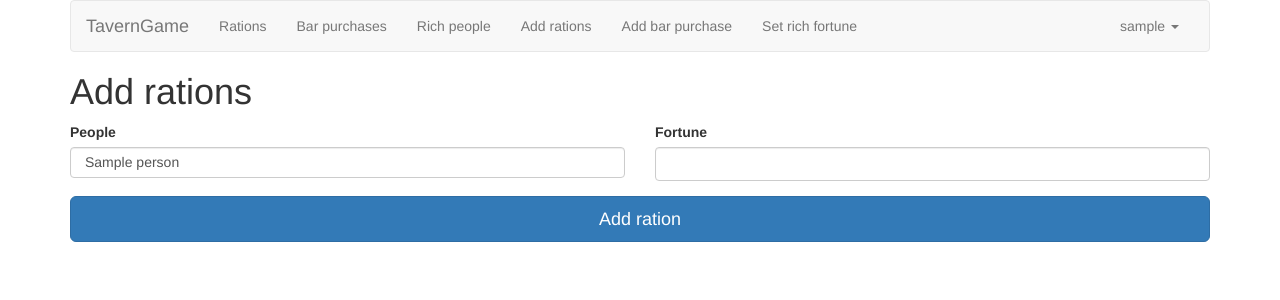
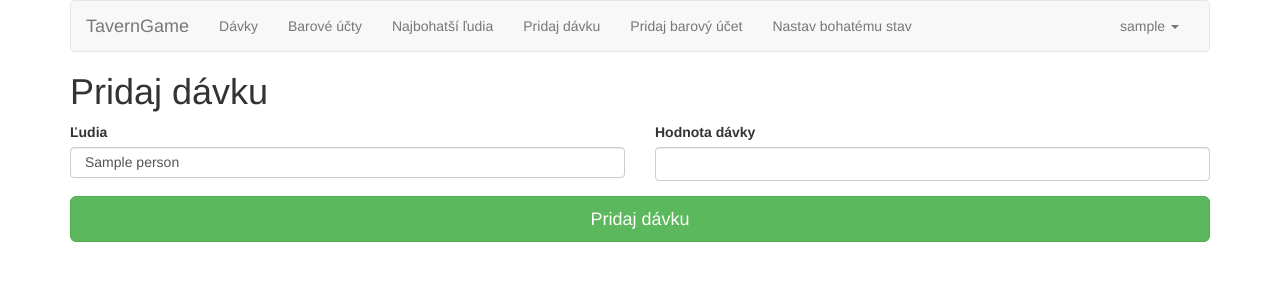
Before and after one commit to Arasid/TavernGame, a Django app: page /game/add_rations/ in a window 1280 px wide. Shown: the top 300 px of the page. Run offline with Django 3.2, Linux system fonts and the light colour scheme; a user stored in the database is signed in; tables that the repository leaves empty hold one stand-in row (values such as "Sample post"); some libraries are stand-ins or nearby versions.

Commit message:
Small changes + translations.

```diff
--- a/tavern_game/game/templates/game/add_rations.html
+++ b/tavern_game/game/templates/game/add_rations.html
@@ -1,7 +1,7 @@
 {% extends 'game/main.html' %}
 {% load widget_tweaks %}
 
-{% block title %}Add rations{% endblock %}
+{% block title %}Pridaj dávku{% endblock %}
 
 {% block style %}
     {{ block.super }}
@@ -14,7 +14,7 @@
 {% endblock %}
 
 {% block content %}
-<h1>Add rations</h1>
+<h1>Pridaj dávku</h1>
 
 {% if form.non_field_errors %}
     <div class="alert alert-danger" role="alert">
@@ -27,7 +27,7 @@
     <div class="row">
         <div class="col col-md-6">
             <div class="form-group">
-                <label for="id_person">People</label>
+                <label for="id_person">Ľudia</label>
                 <select class="form-control" id="id_person" name="person" multiple="multiple" size={{ form.person | length }}>
                     {% for person in form.person %}
                         <option
@@ -45,7 +45,7 @@
         </div>
         <div class="col col-md-6">
             <div class="form-group">
-                <label for="id_value">Fortune</label>
+                <label for="id_value">Hodnota dávky</label>
                 {{ form.value | add_class:"form-control" }}
             </div>
             {% if form.value.errors %}
@@ -57,7 +57,7 @@
     </div>
     <div class="row">
         <div class="col col-md-12">
-            <button type="submit" class="btn btn-primary btn-lg" id="add-ration-btn">Add ration</button>
+            <button type="submit" class="btn btn-success btn-lg" id="add-ration-btn">Pridaj dávku</button>
         </div>
     </div>
 </form>
--- a/tavern_game/game/templates/game/nav.html
+++ b/tavern_game/game/templates/game/nav.html
@@ -14,14 +14,14 @@
 <!-- Collect the nav links, forms, and other content for toggling -->
         <div class="collapse navbar-collapse" id="bs-example-navbar-collapse-1">
             <ul class="nav navbar-nav">
-                <li><a href="{% url 'rations' %}">Rations</a></td>
-                <li><a href="{% url 'bar_purchases' %}">Bar purchases</a></td>
-                <li><a href="{% url 'rich_people' %}">Rich people</a></td>
+                <li><a href="{% url 'rations' %}">Dávky</a></td>
+                <li><a href="{% url 'bar_purchases' %}">Barové účty</a></td>
+                <li><a href="{% url 'rich_people' %}">Najbohatší ľudia</a></td>
                 {% if user.is_authenticated %}
                     {% if user.is_staff %}
-                        <li><a href="{% url 'add_rations' %}">Add rations</a></td>
-                        <li><a href="{% url 'add_bar_purchase' %}">Add bar purchase</a></td>
-                        <li><a href="{% url 'rich_fortune' %}">Set rich fortune</a></td>
+                        <li><a href="{% url 'add_rations' %}">Pridaj dávku</a></td>
+                        <li><a href="{% url 'add_bar_purchase' %}">Pridaj barový účet</a></td>
+                        <li><a href="{% url 'rich_fortune' %}">Nastav bohatému stav</a></td>
                     {% endif %}
                 {% endif %}
             </ul>
```
Also changed, not shown: tavern_game/game/templates/game/add_bar_purchase.html (+5 -5 lines), tavern_game/game/templates/game/rich_fortune.html (+5 -5 lines).
